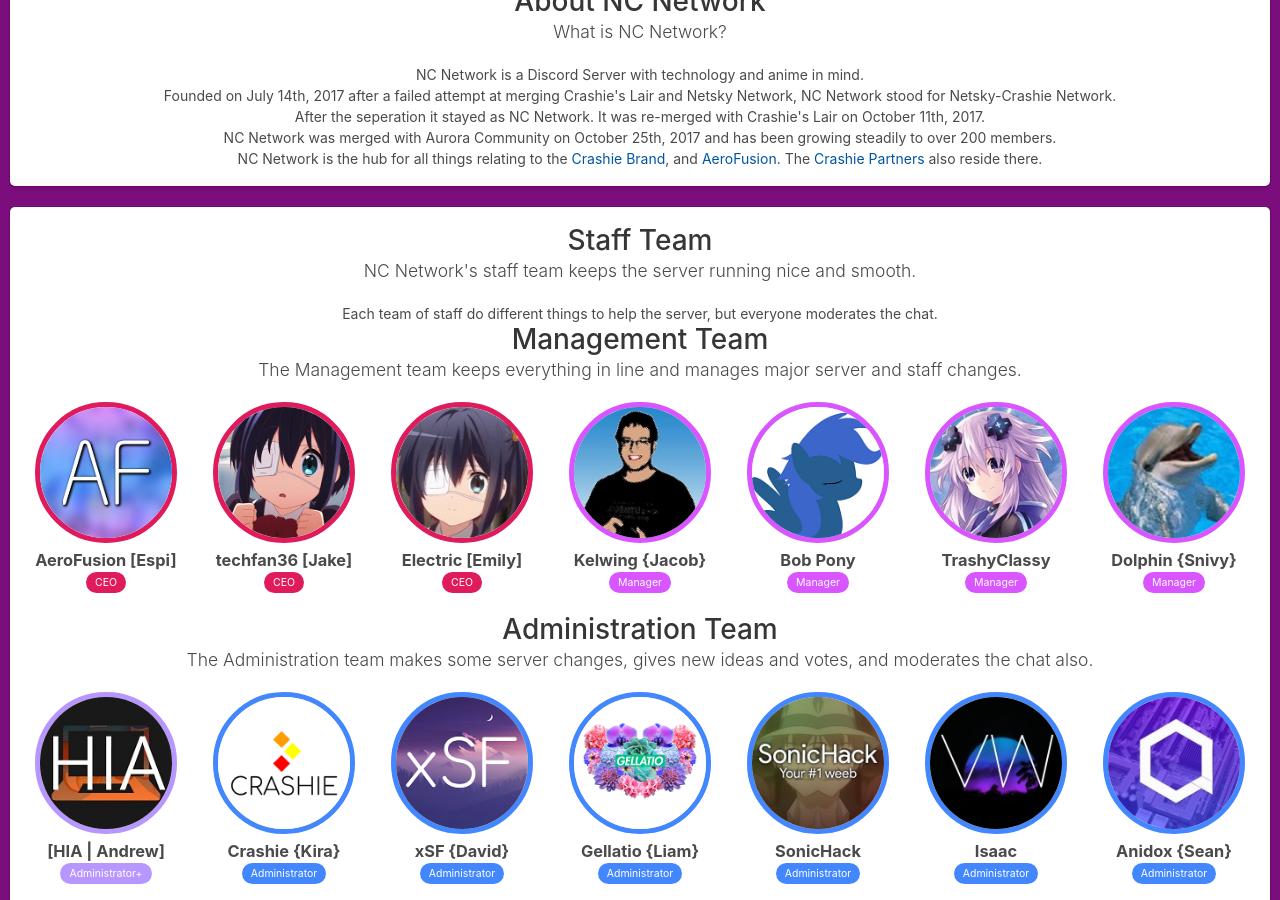
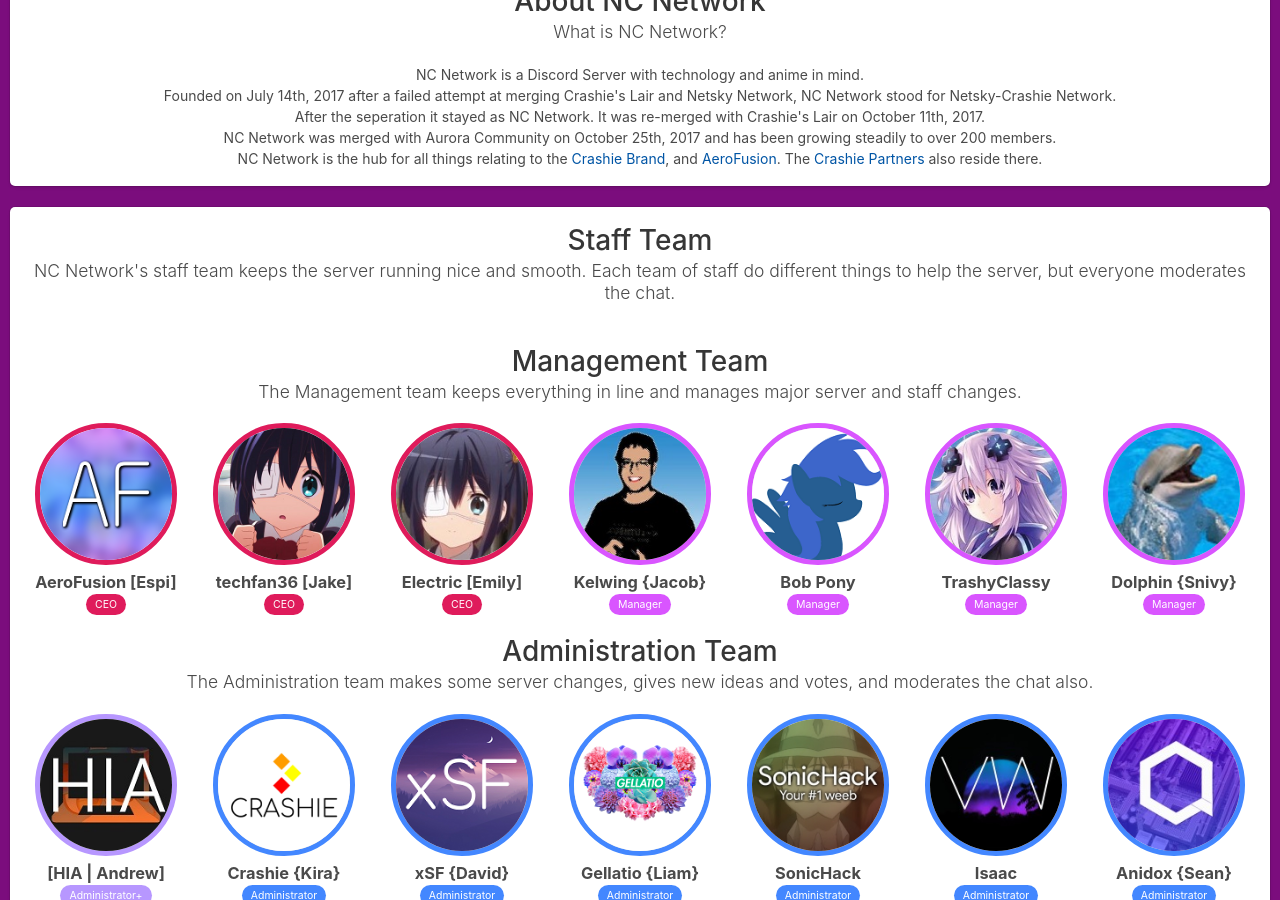
Before and after one commit to xwinbyte/NetskyWebsite, a Jekyll site: the page built from index.html, in a window 1280 px wide and 900 px high, scrolled down 617 px. Built offline with Jekyll 4.4.1, drawn with Linux system fonts in a browser that asks for light colours; nearby versions of some CDN libraries.

Commit message:
Update index.html

```diff
--- a/index.html
+++ b/index.html
@@ -15,8 +15,7 @@
 			</div>
 			<div class="box" id="staff" style="text-align: center;">
 				<h1 class="title"><strong>Staff Team</strong></h1>
-				<h2 class="subtitle">NC Network's staff team keeps the server running nice and smooth.</h2>
-				Each team of staff do different things to help the server, but everyone moderates the chat.
+				<h2 class="subtitle">NC Network's staff team keeps the server running nice and smooth. Each team of staff do different things to help the server, but everyone moderates the chat.</h2>
 				<br>
 				<h1 class="title"><strong>Management Team</strong></h1>
 				<h2 class="subtitle">The Management team keeps everything in line and manages major server and staff changes.</h2>
```
